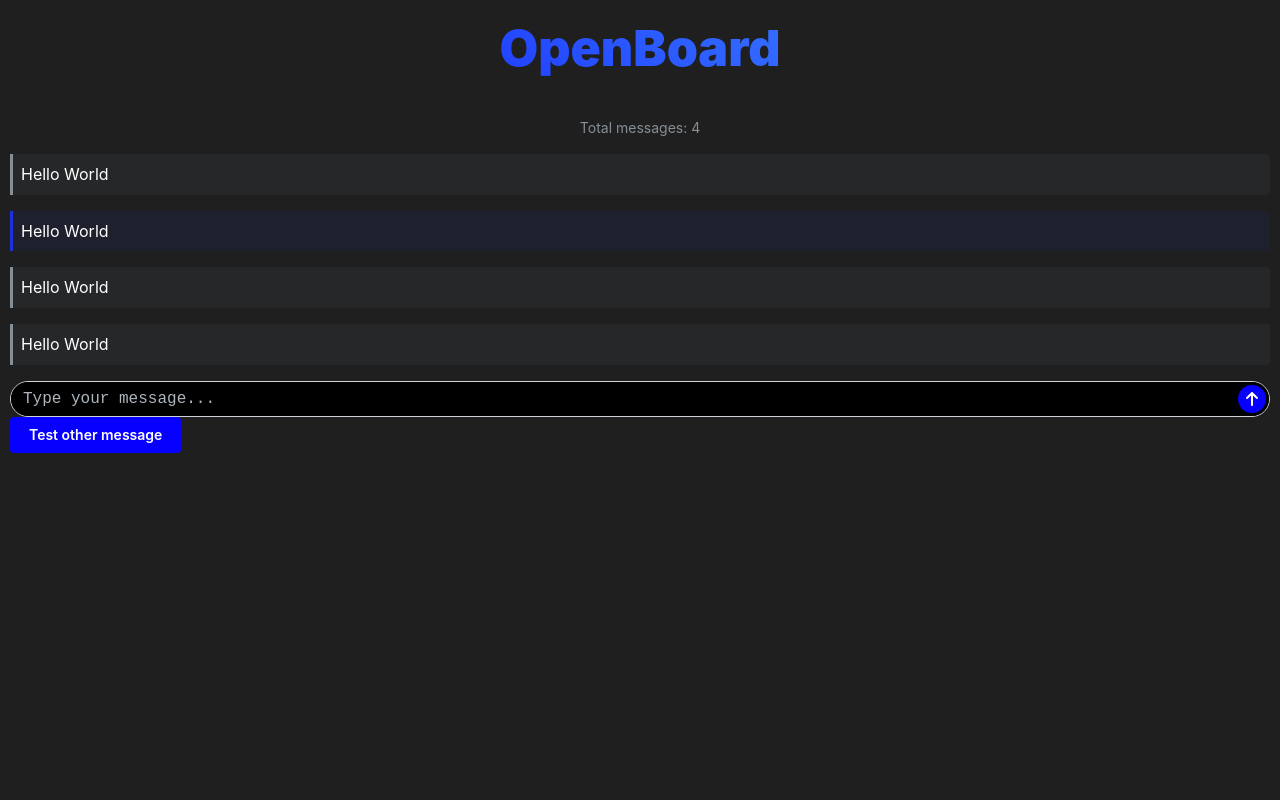
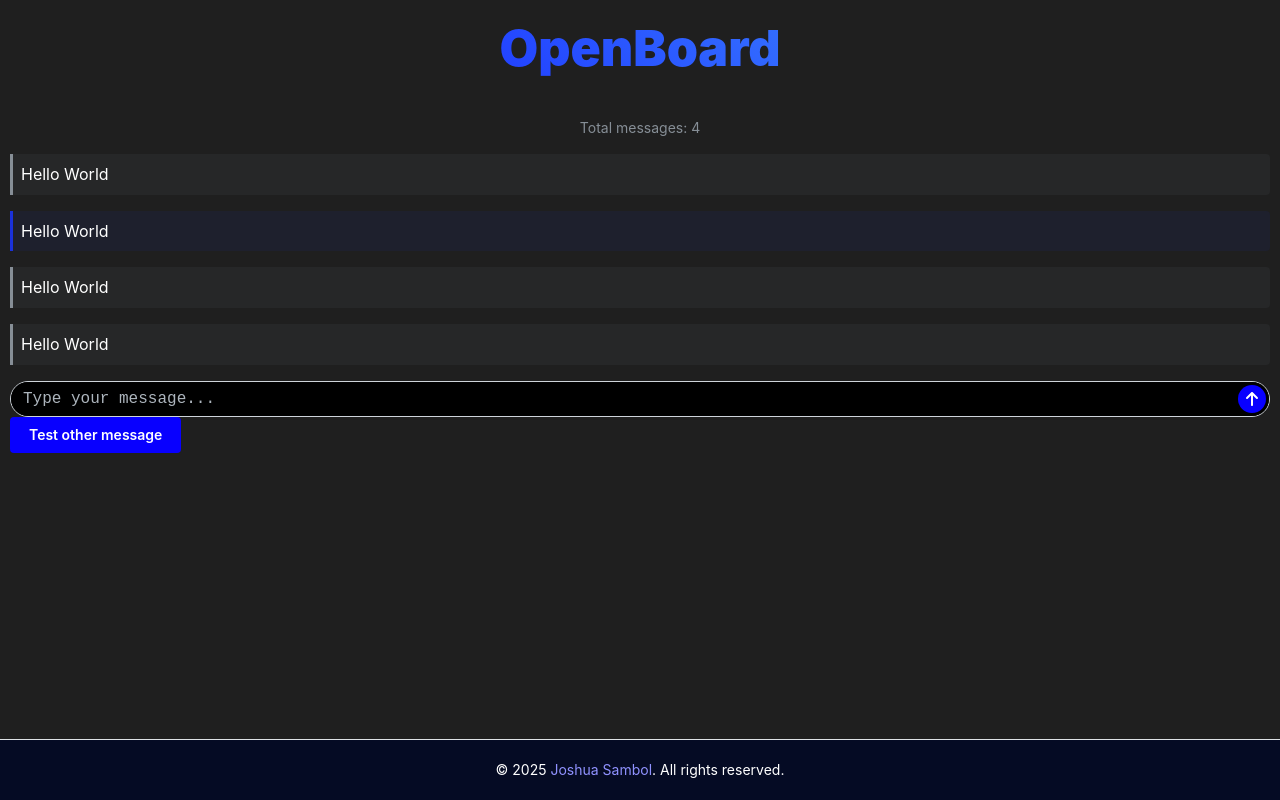
Before and after one commit to JoshSambol/Board, a React (Vite) app in the folder client/: page / in a window 1280 px wide. Built offline with nearby package versions, Linux system fonts and the light colour scheme.

Commit message:
Footer Component

```diff
--- a/client/src/App.jsx
+++ b/client/src/App.jsx
@@ -1,12 +1,16 @@
-import { Container, AppShell } from '@mantine/core';
+import { Container, AppShell, AppShellFooter } from '@mantine/core';
 import MessageBoard from './components/MessageBoard';
 import MessageInput from './components/MessageInput';
+import FooterComponent from './components/Footer';
 function App() {
   return (
       <AppShell height="100vh" padding="10px" margin="0" border="none">
           <AppShell.Main>
             <MessageBoard />
           </AppShell.Main>
+          <AppShellFooter>
+            <FooterComponent />
+          </AppShellFooter>
       </AppShell>
   );
 }
--- /dev/null
+++ b/client/src/components/Footer.css
@@ -0,0 +1,10 @@
+a{
+    text-decoration: none;
+    color: rgb(144, 146, 255);
+}
+.box{
+    display: flex;
+    flex-direction: column;
+    align-items: center;
+    justify-content: center;
+}
--- /dev/null
+++ b/client/src/components/Footer.jsx
@@ -0,0 +1,19 @@
+import { Box, Container, Text, useMantineTheme, Group } from "@mantine/core"
+import './Footer.css'
+function FooterComponent(){
+    const theme = useMantineTheme()
+    return(
+        <>
+        <Box className="box" style={{textAlign: 'center', backgroundColor: '#050b24', color: theme.white, padding: '20px' }}>
+            <Container>
+                <Group align="center" position="center">
+                <Text size="sm" align="center">
+                    © {new Date().getFullYear()} <a href="https://www.Joshuasambol.com">Joshua Sambol</a>. All rights reserved.
+                </Text>
+                </Group>
+            </Container>
+        </Box>
+        </>
+    )
+}
+export default FooterComponent;
```
